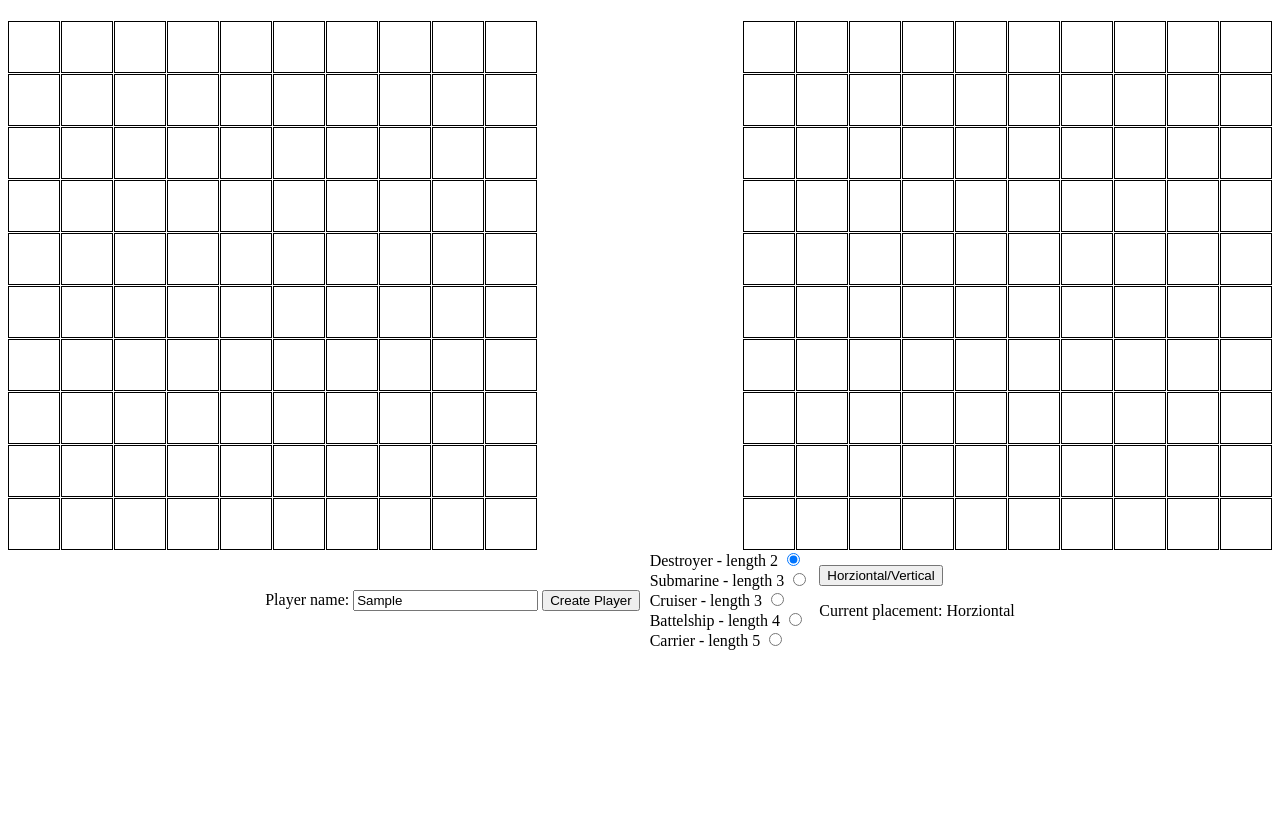
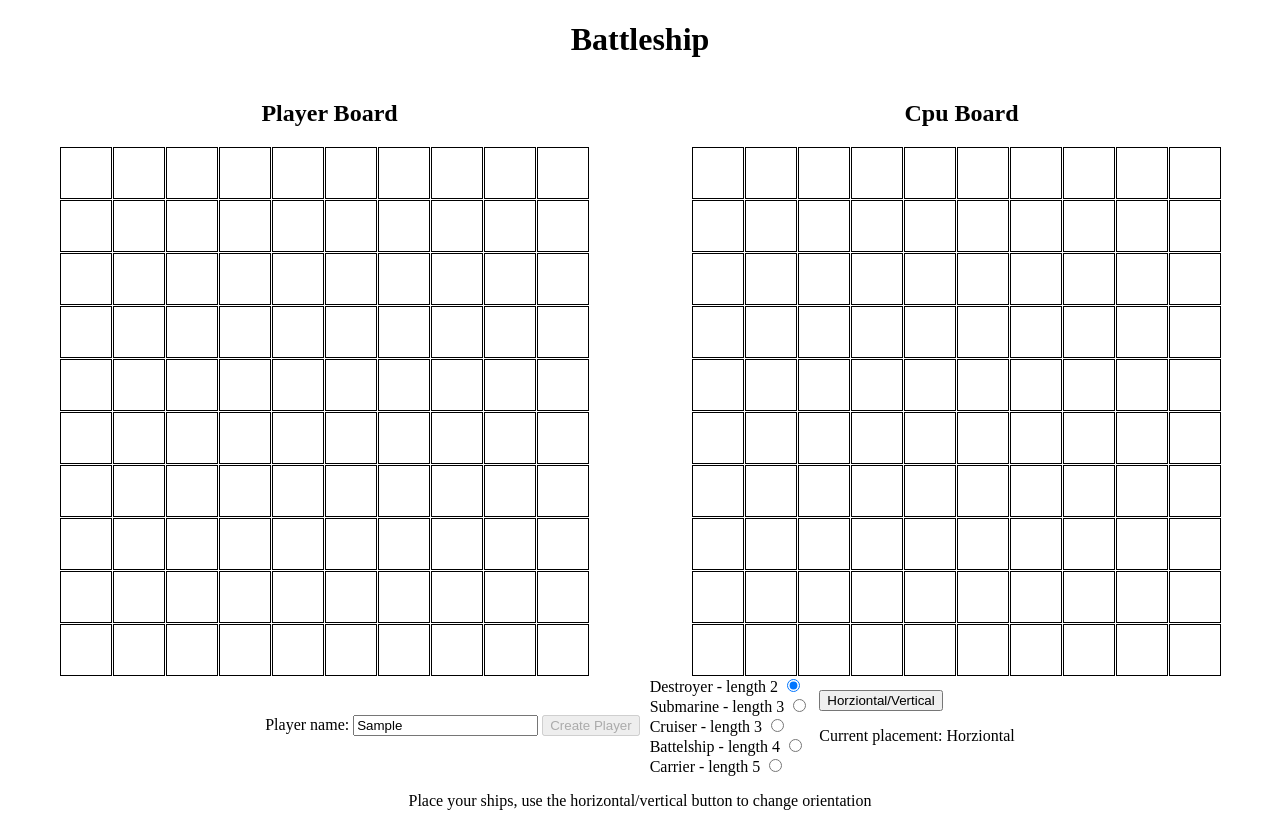
Before and after one commit to JasNagra92/Battleship, a website built with webpack: page dist/index.html in a window 1280 px wide. Both pictures are taken after typing "Sample" into the empty fields and a click on the button "Create Player". Before the commit the page ends 800 px from the top, so only its background shows below. Built offline with nearby package versions, Linux system fonts and the light colour scheme.

Commit message:
add some form validation to prevent empty user name

```diff
--- a/src/GameModule.js
+++ b/src/GameModule.js
@@ -14,6 +14,8 @@ import { createPlayerGrid } from './gridCreationDOM';
 
 function GameObject() {
   function StartGame() {
+    const instructions = document.querySelector('#instructions');
+    instructions.innerHTML = 'Place your ships, use the horizontal/vertical button to change orientation';
     const playerName = document.querySelector('#name').value;
     const player1 = Player(playerName);
     player1.gameboard = GameboardFactory();
@@ -148,6 +150,7 @@ function GameObject() {
           square.classList.remove('selected');
         });
         gamePhase = 'attack';
+        instructions.innerHTML = 'Choose a square on the Cpu Board to launch your missile!';
       }
     });
     cpuBoard.addEventListener('click', (e) => {
--- a/src/gridCreationDOM.js
+++ b/src/gridCreationDOM.js
@@ -1,9 +1,7 @@
 import './style.css';
 
 function createPlayerGrid() {
-  const h1 = document.createElement('h1');
   const optionsContainer = document.querySelector('.optionsContainer');
-  document.body.insertBefore(h1, optionsContainer);
 
   const main = document.createElement('div');
   document.body.insertBefore(main, optionsContainer);
--- a/src/index.js
+++ b/src/index.js
@@ -3,4 +3,12 @@ import { GameObject } from './GameModule';
 const gameObject = GameObject();
 gameObject.createPlayerGrid();
 const createPlayerBtn = document.querySelector('#createPlayer');
-createPlayerBtn.addEventListener('click', gameObject.StartGame);
+createPlayerBtn.addEventListener('click', () => {
+  const name = document.querySelector('#name');
+  if (name.value === '') {
+    alert('player name cannot be empty')
+  } else {
+    gameObject.StartGame();
+    createPlayerBtn.setAttribute('disabled', 'disabled');
+  }
+});
--- a/src/shipfns.js
+++ b/src/shipfns.js
@@ -11,7 +11,9 @@ const ShipFactory = (length, position) => ({
         // eslint-disable-next-line no-param-reassign
         position[index] = 'hit';
         renderHits(x, y, target);
-      } else { renderMisses(x, y, target); }
+      } else {
+        renderMisses(x, y, target);
+      }
     });
   },
   isSunk(array) {
--- a/src/style.css
+++ b/src/style.css
@@ -1,47 +1,59 @@
-.main{
+.main {
   display: flex;
-    justify-content: space-between;
+  justify-content: space-around;
 }
-.board{
+.board {
   display: grid;
   grid-template-columns: repeat(10, 1fr);
   gap: 1px;
 }
-.boardSquare{
+.boardSquare {
   border: 1px solid black;
   width: 50px;
   height: 50px;
   transition: 1s background-color;
 }
-.boardSquare:active{
+.boardSquare:active {
   background-color: red;
   transition: none;
 }
-.cpuboard{
-    transition: 1s background-color
+.cpuboard {
+  transition: 1s background-color;
 }
-.cpuboard:hover{
+.cpuboard:hover {
   background-color: green;
 }
-.missed{
+.missed {
   background-color: red;
 }
-.hit{
+.hit {
   background-color: black;
 }
-.ship{
+.ship {
   background-color: blue;
 }
-.optionsContainer{
+.optionsContainer {
   display: flex;
   justify-content: center;
   gap: 10px;
   align-items: center;
 }
-.shipSelectDiv{
+.shipSelectDiv {
   display: flex;
   flex-direction: column;
 }
-.selected{
+.selected {
   background-color: blue;
 }
+h1{
+    text-align: center;
+}
+.boardTitles{
+    display: flex;
+    justify-content: space-around;
+
+}
+.instructions{
+    display: flex;
+    justify-content: center;
+}
```
Also changed, not shown: dist/index.html. Lines whose indentation alone changed are shown as unchanged.
